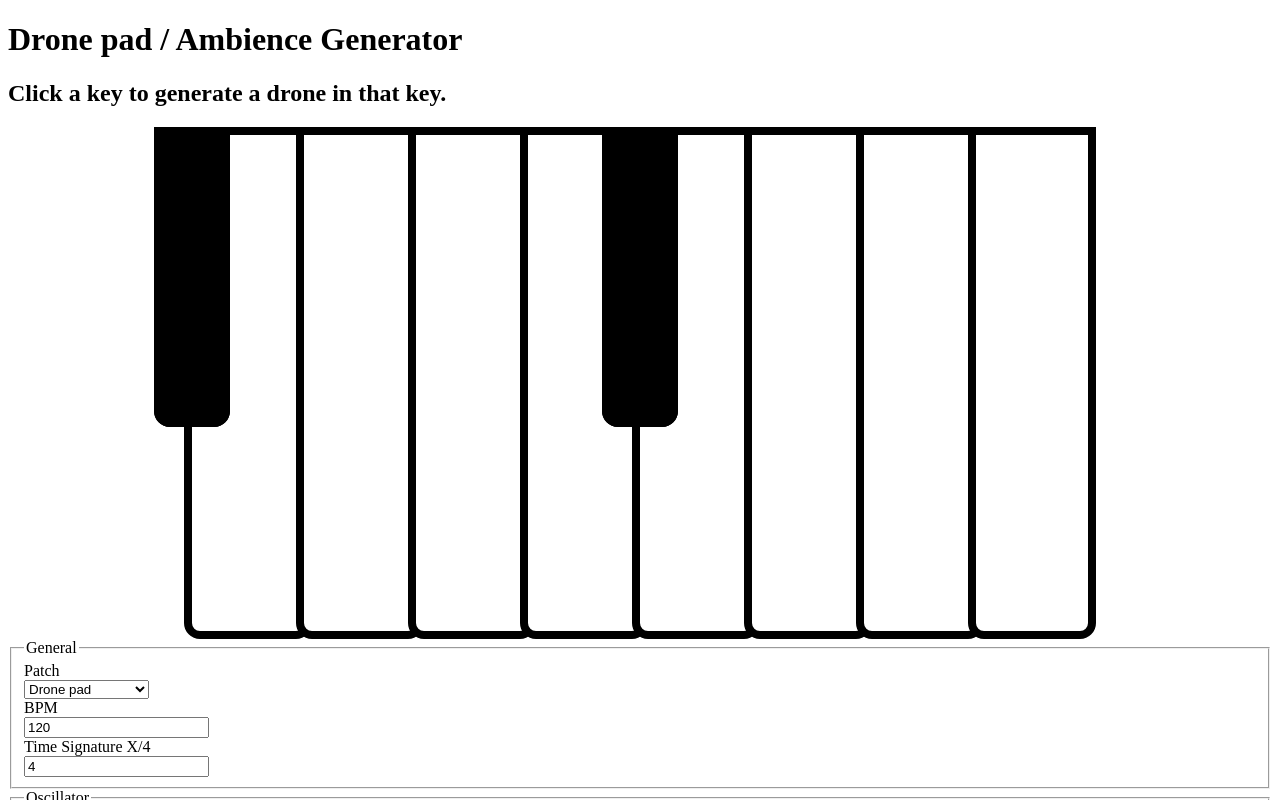
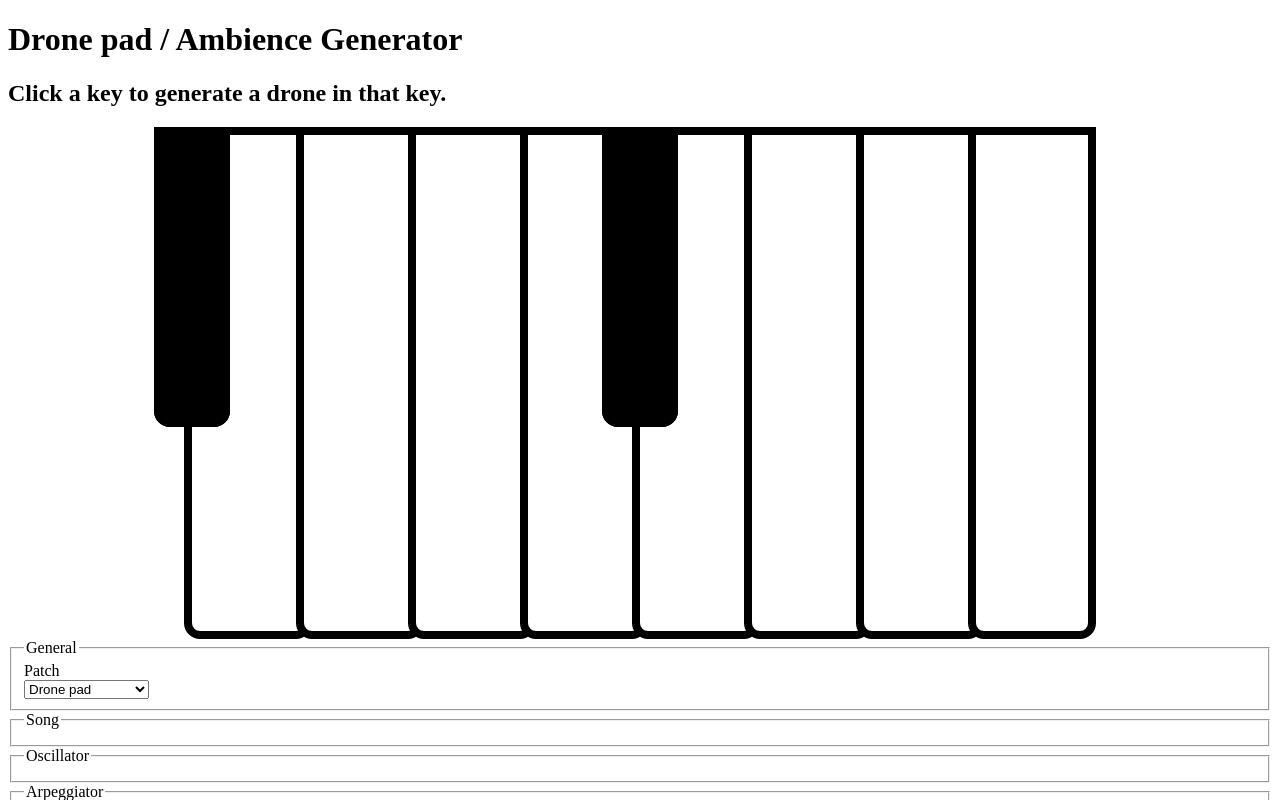
Before and after one commit to xow/ambience, a Next.js app: page / in a window 1280 px wide. Shown: the top 800 px of the page. Built offline with nearby package versions, Linux system fonts and the light colour scheme.

Commit message:
Open/closable panels

```diff
--- a/src/components/Controls/General.tsx
+++ b/src/components/Controls/General.tsx
@@ -8,8 +8,8 @@ import Select from '../Util/Select';
 function General() {
   const { dawSettings, setDawSettings } = useContext(SynthParametersContext);
   return (
-    <PluginControl pluginName="General">
-      <div className="flex-grow w-36">
+    <>
+      <PluginControl pluginName="General" defaultToOpen={true}>
         <Select<Patches>
           label="Patch"
           options={{
@@ -19,7 +19,8 @@ function General() {
           value={dawSettings.id}
           onChange={value => setDawSettings(presets[value])}
         />
-      </div>
+      </PluginControl>
+      <PluginControl pluginName="Song">
         <div className="flex-grow w-36">
           <Input
             label="BPM"
@@ -45,6 +46,7 @@ function General() {
           />
         </div>
       </PluginControl>
+    </>
   );
 }
 
--- a/src/components/PluginControl.tsx
+++ b/src/components/PluginControl.tsx
@@ -1,13 +1,22 @@
+import { useState } from 'react';
+
 interface IProps {
   pluginName: string;
   children: React.ReactNode;
+  defaultToOpen?: boolean;
 }
 
-function PluginControl({ children, pluginName }: IProps) {
+function PluginControl({ children, pluginName, defaultToOpen }: IProps) {
+  const [isOpen, setIsOpen] = useState(defaultToOpen);
   return (
-    <fieldset className="m-4 max-w-lg flex-grow flex content-center items-center shadow-md p-4 border border-solid border-gray-300 flex-grow">
-      <legend className="font-bold text-gray-700">{pluginName}</legend>
-      {children}
+    <fieldset className="m-4 max-w-lg flex-grow flex content-center items-center shadow-md p-4 border border-solid border-gray-300 rounded">
+      <legend
+        className="font-bold text-gray-700 cursor-pointer"
+        onClick={() => setIsOpen(!isOpen)}
+      >
+        {pluginName}
+      </legend>
+      {isOpen && children}
     </fieldset>
   );
 }
--- a/src/pages/index.tsx
+++ b/src/pages/index.tsx
@@ -45,7 +45,7 @@ function HomePage() {
               </h2>
             </div>
             <Keyboard handleClickKey={controls.handleClickKey} />
-            <div>
+            <div className="max-w-screen-lg m-auto mt-8">
               <SynthControls controls={controls} />
             </div>
           </div>
```
Lines whose indentation alone changed are shown as unchanged.
